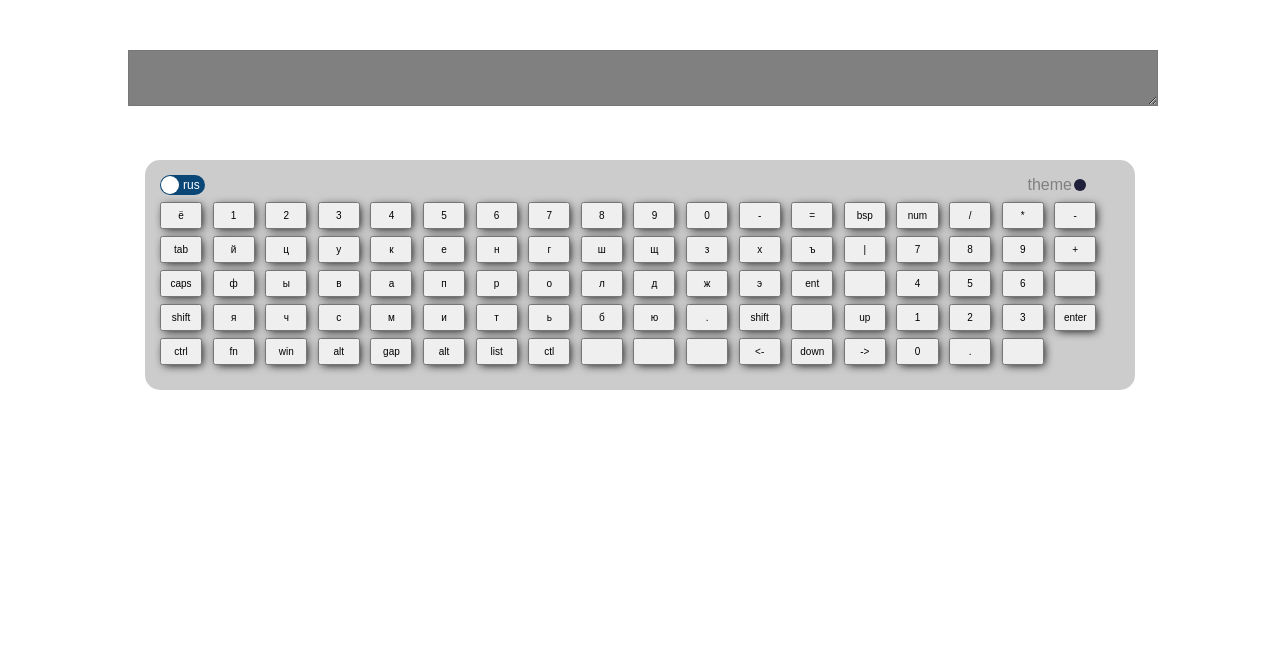
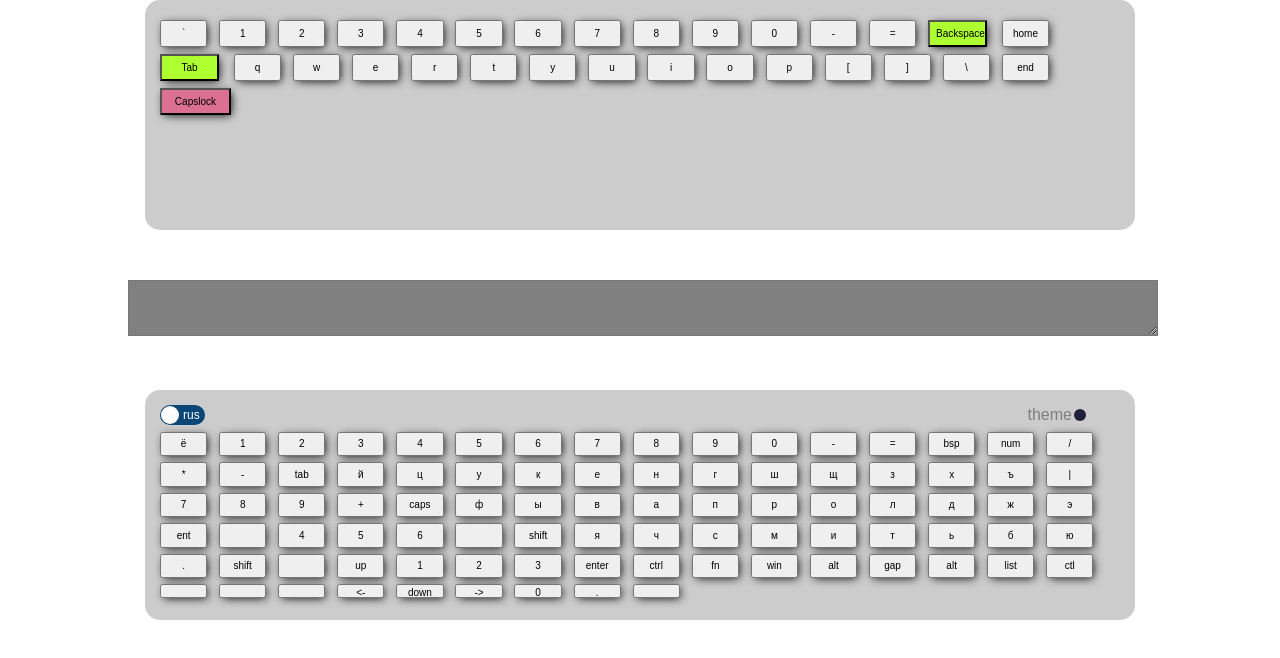
Before and after one commit to AlenaShkr/virtualKeyboard, a website built with webpack: page index.html in a window 1280 px wide. Built offline with nearby package versions, Linux system fonts and the light colour scheme.

Commit message:
experiments

```diff
--- a/js/layout.js
+++ b/js/layout.js
@@ -11,6 +11,276 @@ const valueKeyRus = [
   ['caps', 'ф', 'ы', 'в', 'а', 'п', 'р', 'о', 'л', 'д', 'ж', 'э', 'ent', '', '4', '5', '6', ''],
   ['shift', 'я', 'ч', 'с', 'м', 'и', 'т', 'ь', 'б', 'ю', '.', 'shift', '', 'up', '1', '2', '3', 'enter'],
   ['ctrl', 'fn', 'win', 'alt', 'gap', 'alt', 'list', 'ctl', '', '', '', '<-', 'down', '->', '0', '.', '']];
+const common = [{
+  code: 'Backquote',
+  value: {
+    eng: '`',
+    ru: 'ё',
+  },
+  size: '1',
+},
+{
+  code: 'Digit1',
+  value: {
+    eng: '1',
+    ru: '1',
+  },
+  size: '1',
+},
+{
+  code: 'Digit2',
+  value: {
+    eng: '2',
+    ru: '2',
+  },
+  size: '1',
+},
+{
+  code: 'Digit3',
+  value: {
+    eng: '3',
+    ru: '3',
+  },
+  size: '1',
+},
+{
+  code: 'Digit4',
+  value: {
+    eng: '4',
+    ru: '4',
+  },
+  size: '1',
+},
+{
+  code: 'Digit5',
+  value: {
+    eng: '5',
+    ru: '5',
+  },
+  size: '1',
+},
+{
+  code: 'Digit6',
+  value: {
+    eng: '6',
+    ru: '6',
+  },
+  size: '1',
+},
+{
+  code: 'Digit7',
+  value: {
+    eng: '7',
+    ru: '7',
+  },
+  size: '1',
+},
+{
+  code: 'Digit8',
+  value: {
+    eng: '8',
+    ru: '8',
+  },
+  size: '1',
+},
+{
+  code: 'Digit9',
+  value: {
+    eng: '9',
+    ru: '9',
+  },
+  size: '1',
+},
+{
+  code: 'Digit0',
+  value: {
+    eng: '0',
+    ru: '0',
+  },
+  size: '1',
+},
+{
+  code: 'Minus',
+  value: {
+    eng: '-',
+    ru: '-',
+  },
+  size: '1',
+},
+{
+  code: 'Equal',
+  value: {
+    eng: '=',
+    ru: '=',
+  },
+  size: '1',
+},
+{
+  code: 'Backspace',
+  value: {
+    eng: 'Backspace',
+    ru: 'Backspace',
+  },
+  size: '1.25',
+},
+{
+  code: 'home',
+  value: {
+    eng: 'home',
+    ru: 'home',
+  },
+  size: '1',
+},
+{
+  code: 'Tab',
+  value: {
+    eng: 'Tab',
+    ru: 'Tab',
+  },
+  size: '1.25',
+},
+{
+  code: 'keyQ',
+  value: {
+    eng: 'q',
+    ru: 'й',
+  },
+  size: '1',
+},
+{
+  code: 'keyW',
+  value: {
+    eng: 'w',
+    ru: 'ц',
+  },
+  size: '1',
+},
+{
+  code: 'keyE',
+  value: {
+    eng: 'e',
+    ru: 'у',
+  },
+  size: '1',
+},
+{
+  code: 'keyR',
+  value: {
+    eng: 'r',
+    ru: 'к',
+  },
+  size: '1',
+},
+{
+  code: 'keyT',
+  value: {
+    eng: 't',
+    ru: 'е',
+  },
+  size: '1',
+},
+{
+  code: 'keyY',
+  value: {
+    eng: 'y',
+    ru: 'н',
+  },
+  size: '1',
+},
+{
+  code: 'keyU',
+  value: {
+    eng: 'u',
+    ru: 'г',
+  },
+  size: '1',
+},
+{
+  code: 'keyI',
+  value: {
+    eng: 'i',
+    ru: 'ш',
+  },
+  size: '1',
+},
+{
+  code: 'keyO',
+  value: {
+    eng: 'o',
+    ru: 'щ',
+  },
+  size: '1',
+},
+{
+  code: 'keyP',
+  value: {
+    eng: 'p',
+    ru: 'з',
+  },
+  size: '1',
+},
+{
+  code: 'Bracket Left',
+  value: {
+    eng: '[',
+    ru: 'х',
+  },
+  size: '1',
+},
+{
+  code: 'Bracket Right',
+  value: {
+    eng: ']',
+    ru: 'ъ',
+  },
+  size: '1',
+},
+{
+  code: 'Backslash',
+  value: {
+    eng: '\\',
+    ru: '\\',
+  },
+  size: '1',
+},
+{
+  code: 'End',
+  value: {
+    eng: 'end',
+    ru: 'end',
+  },
+  size: '1',
+},
+{
+  code: 'Capslock',
+  value: {
+    eng: 'Capslock',
+    ru: 'Capslock',
+  },
+  size: '1.5',
+},
+];
+const keyboard = document.createElement('div');
+keyboard.className = 'keyboard';
+const keyboardButton = document.createElement('div');
+keyboardButton.className = 'keyboard-buttons';
+keyboard.appendChild(keyboardButton);
+document.body.appendChild(keyboard);
+const len = common.length;
+for (let j = 0; j < len; j += 1) {
+  const btn = document.createElement('button');
+  btn.className = 'button';
+  if (common[j].size === '1.25') {
+    btn.className += ' button_125';
+  }
+  if (common[j].size === '1.5') {
+    btn.className += ' button_150';
+  }
+  btn.innerHTML = common[j].value.eng;
+  btn.value = common[j].code;
+  keyboardButton.appendChild(btn);
+}
+
 // const common = [
 //   {'key' : '0',
 //     'code': '0',
--- a/main.css
+++ b/main.css
@@ -13,7 +13,7 @@ body {
   .keyboard-buttons {
     display: grid;
     grid-template-rows: repeat(5, 1fr);
-    grid-template-columns: repeat(73, 1fr);
+    grid-template-columns: repeat(65, 1fr);
 
     width: 100%;
     height: 85%;
@@ -45,6 +45,32 @@ body {
 }
 .button.clicked {
   background-color: teal;
+}
+.button_125 {
+  background: greenyellow;
+  grid-area: span 1 / span 5;
+}
+.button_twice {
+  grid-area: span 2 / span 4;
+}
+
+.button_150 {
+  grid-area: span 1 / span 6;
+  background: palevioletred;
+}
+.button_175 {
+  grid-area: span 1 / span 7;
+  background: palevioletred;
+}
+
+.button_200 {
+  grid-area: span 1 / span 8;
+  background: palevioletred;
+}
+
+.button_500 {
+  grid-area: span 1 / span 20;
+  background: palevioletred;
 }
 
   @keyframes fly {
```
Lines whose indentation alone changed are shown as unchanged.
